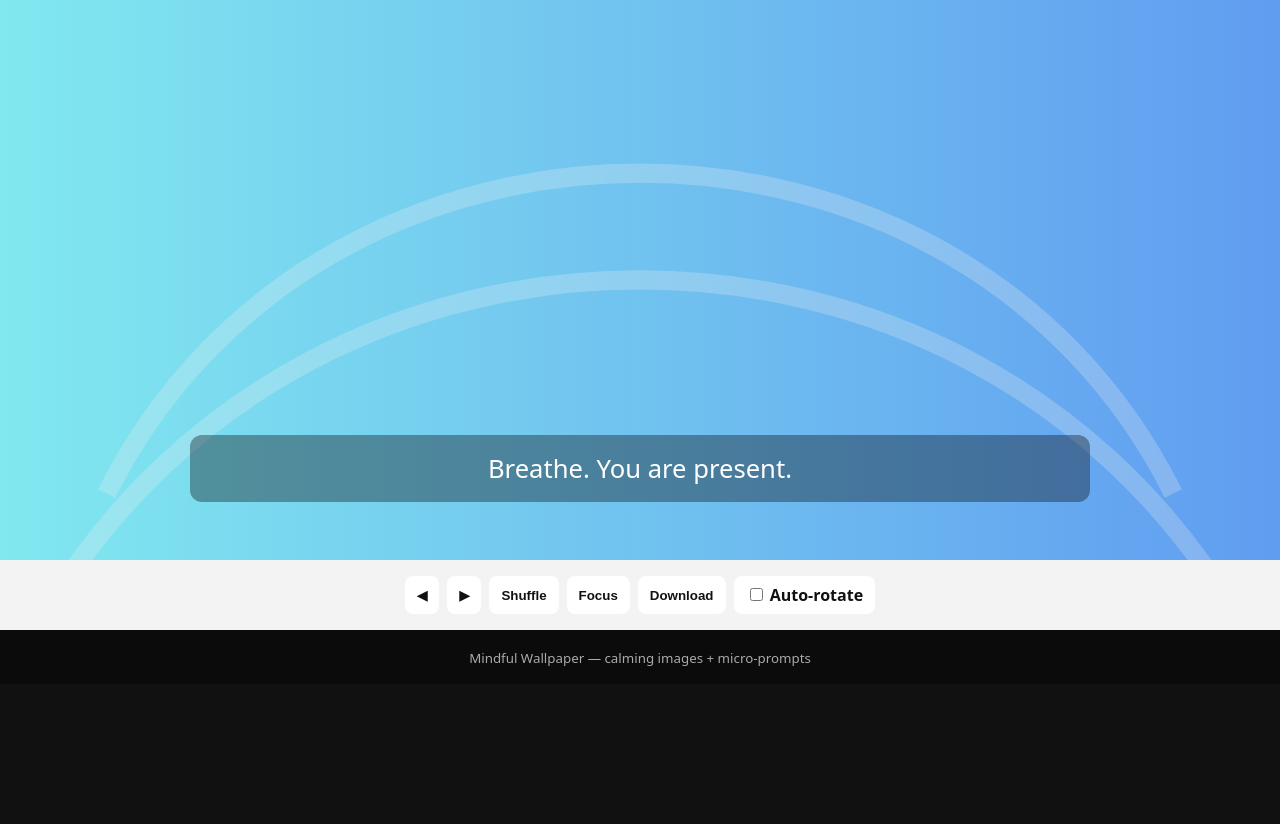
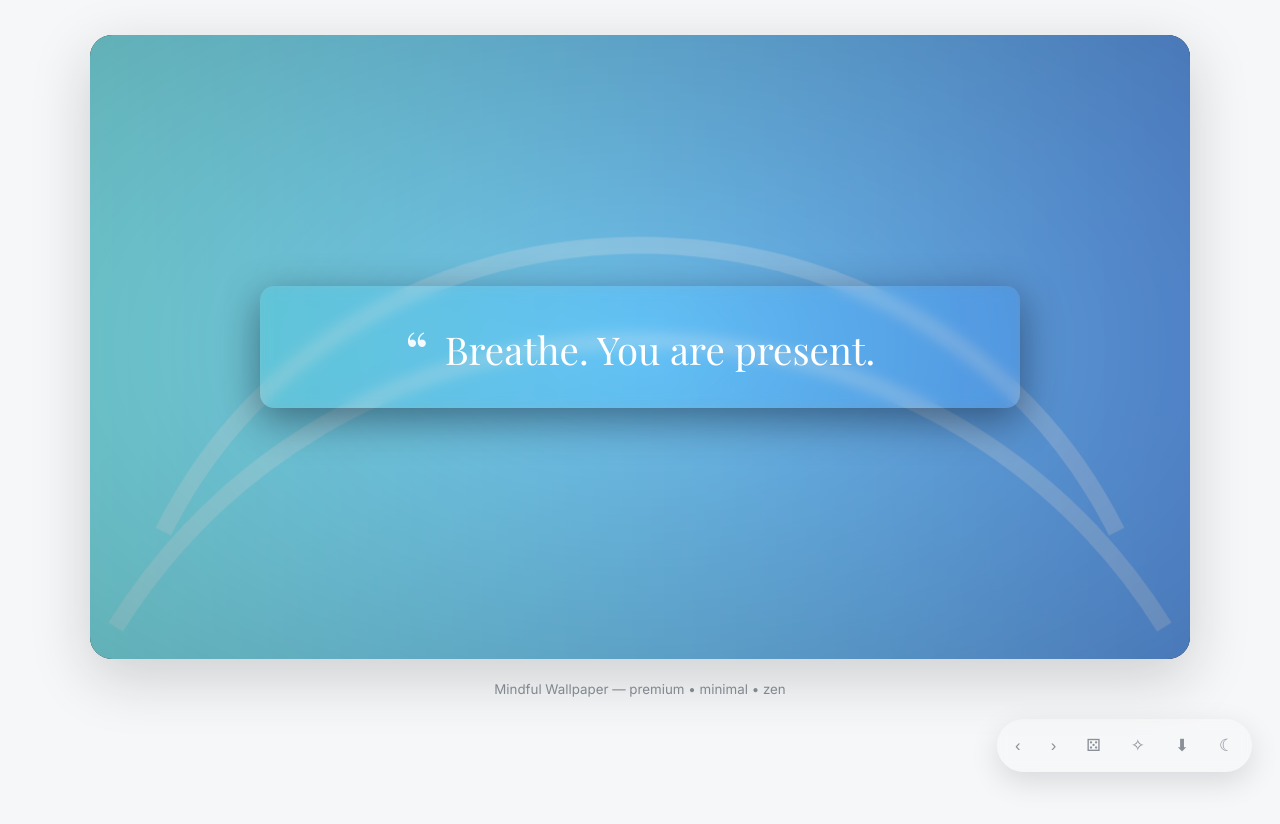
Before and after one commit to kimberlybruton-sys/mindful-wallpaper, a plain HTML site: page mindful-wallpaper/index.html in a window 1280 px wide. Before the commit the page ends 800 px from the top, so only its background shows below. Drawn offline with nearby package versions, Linux system fonts and the light colour scheme.

Commit message:
Premium Zen UI: layout, fonts, Ken Burns, crossfade, floating controls

```diff
--- a/mindful-wallpaper/index.html
+++ b/mindful-wallpaper/index.html
@@ -3,31 +3,42 @@
 <head>
   <meta charset="utf-8" />
   <meta name="viewport" content="width=device-width,initial-scale=1" />
-  <title>Mindful Wallpaper</title>
+  <title>Mindful Wallpaper — Premium Zen</title>
+  <!-- Fonts -->
+  <link rel="preconnect" href="https://fonts.googleapis.com">
+  <link rel="preconnect" href="https://fonts.gstatic.com" crossorigin>
+  <link href="https://fonts.googleapis.com/css2?family=Inter:wght@300;400;600&family=Playfair+Display:wght@400;700&display=swap" rel="stylesheet">
   <link rel="stylesheet" href="styles.css" />
 </head>
 <body>
   <main class="app" id="app">
-    <div class="wallpaper" id="wallpaper">
-      <img id="bgImage" src="images/1.svg" alt="Calming background image" />
+    <div class="wallpaper" id="wallpaper" aria-hidden="false">
+      <!-- Two layered images for smooth crossfade + gentle Ken Burns -->
+      <img id="bgA" class="bg active" src="images/1.svg" alt="Calming background image A" />
+      <img id="bgB" class="bg" src="images/2.svg" alt="Calming background image B" />
+
+      <div class="vignette" aria-hidden="true"></div>
+
       <div class="overlay" id="overlay">
-        <blockquote id="quote" class="quote" aria-live="polite"></blockquote>
+        <blockquote id="quote" class="quote" aria-live="polite">
+          <span class="mark">“</span>
+          <span id="quoteText"></span>
+        </blockquote>
       </div>
     </div>
 
-    <nav class="controls" aria-label="Wallpaper controls">
-      <button id="prevBtn" aria-label="Previous image">◀</button>
-      <button id="nextBtn" aria-label="Next image">▶</button>
-      <button id="shuffleBtn" aria-label="Shuffle images">Shuffle</button>
-      <button id="focusBtn" aria-pressed="false" aria-label="Toggle focus mode">Focus</button>
-      <button id="downloadBtn" aria-label="Download current image">Download</button>
-      <label class="auto-rotate">
-        <input id="autoToggle" type="checkbox" /> Auto-rotate
-      </label>
+    <!-- Floating minimal control bar -->
+    <nav class="controls floating" aria-label="Wallpaper controls">
+      <button id="prevBtn" class="icon" aria-label="Previous image">‹</button>
+      <button id="nextBtn" class="icon" aria-label="Next image">›</button>
+      <button id="shuffleBtn" class="icon" aria-label="Shuffle images">⚄</button>
+      <button id="focusBtn" class="icon" aria-pressed="false" aria-label="Toggle focus mode">✧</button>
+      <button id="downloadBtn" class="icon" aria-label="Download current image">⬇</button>
+      <button id="themeBtn" class="icon" aria-pressed="false" aria-label="Toggle light/dark theme">☾</button>
     </nav>
 
     <footer class="footer">
-      <small>Mindful Wallpaper — calming images + micro-prompts</small>
+      <small>Mindful Wallpaper — premium • minimal • zen</small>
     </footer>
   </main>
 
--- a/mindful-wallpaper/scripts.js
+++ b/mindful-wallpaper/scripts.js
@@ -1,5 +1,5 @@
-// Simple wallpaper + quotes logic
-const images = [
+// Premium Zen scripts: image crossfade, preload, minimal controls
+const imgs = [
   'images/1.svg',
   'images/2.svg',
   'images/3.svg'
@@ -14,79 +14,112 @@ const quotes = [
 ];
 
 let index = 0;
-let autoTimer = null;
-const intervalMs = 6000;
+let bgA = document.getElementById('bgA');
+let bgB = document.getElementById('bgB');
+let showingA = true;
+let quoteEl = document.getElementById('quoteText');
 
-const bgImage = document.getElementById('bgImage');
-const quoteEl = document.getElementById('quote');
+// Controls
 const prevBtn = document.getElementById('prevBtn');
 const nextBtn = document.getElementById('nextBtn');
 const shuffleBtn = document.getElementById('shuffleBtn');
 const focusBtn = document.getElementById('focusBtn');
 const downloadBtn = document.getElementById('downloadBtn');
-const autoToggle = document.getElementById('autoToggle');
+const themeBtn = document.getElementById('themeBtn');
 
-function show(i){
-  index = (i + images.length) % images.length;
-  bgImage.style.opacity = 0;
-  // small timeout for transition
-  setTimeout(()=> {
-    bgImage.src = images[index];
-    bgImage.alt = `Background ${index+1}`;
-    quoteEl.textContent = quotes[index % quotes.length];
-    bgImage.onload = ()=> bgImage.style.opacity = 1;
-  }, 200);
+const intervalMs = 7000;
+let autoTimer = null;
+
+function setQuote(i){ quoteEl.textContent = quotes[i % quotes.length]; }
+
+function preload(src){ const p = new Image(); p.src = src; }
+
+function crossfadeTo(i){
+  index = (i + imgs.length) % imgs.length;
+  const nextSrc = imgs[index];
+  // preload
+  preload(nextSrc);
+
+  const showImg = showingA ? bgB : bgA;
+  const hideImg = showingA ? bgA : bgB;
+
+  showImg.src = nextSrc;
+  // force a reflow so transition happens reliably
+  void showImg.offsetWidth;
+
+  showImg.classList.add('active');
+  hideImg.classList.remove('active');
+
+  showingA = !showingA;
+  setQuote(index);
 }
 
-function next(){ show(index+1); }
-function prev(){ show(index-1); }
+function next(){ crossfadeTo(index+1); }
+function prev(){ crossfadeTo(index-1); }
 
 function shuffle(){
-  // simple Fisher-Yates shuffle of images array
-  for (let i = images.length - 1; i > 0; i--) {
+  for (let i = imgs.length - 1; i > 0; i--) {
     const j = Math.floor(Math.random() * (i + 1));
-    [images[i], images[j]] = [images[j], images[i]];
+    [imgs[i], imgs[j]] = [imgs[j], imgs[i]];
   }
-  show(0);
+  crossfadeTo(0);
 }
 
 function toggleFocus(){
-  const isOn = focusBtn.getAttribute('aria-pressed') === 'true';
-  focusBtn.setAttribute('aria-pressed', String(!isOn));
-  document.getElementById('overlay').classList.toggle('hidden');
+  const overlay = document.getElementById('overlay');
+  const pressed = focusBtn.getAttribute('aria-pressed') === 'true';
+  focusBtn.setAttribute('aria-pressed', String(!pressed));
+  overlay.style.display = (!pressed) ? 'none' : 'flex';
 }
 
-function startAuto(){
-  stopAuto();
-  autoTimer = setInterval(next, intervalMs);
+function startAuto(){ stopAuto(); autoTimer = setInterval(next, intervalMs); }
+function stopAuto(){ if(autoTimer){ clearInterval(autoTimer); autoTimer = null; } }
+
+// Download
+downloadBtn.addEventListener('click', ()=>{
+  const link = document.createElement('a');
+  const src = imgs[index];
+  link.href = src;
+  link.download = `wallpaper-${index+1}`;
+  document.body.appendChild(link);
+  link.click();
+  link.remove();
+});
+
+// Theme toggle (keeps previous behavior)
+if (themeBtn){
+  const saved = localStorage.getItem('mw_theme');
+  if (saved) document.documentElement.setAttribute('data-theme', saved);
+  themeBtn.addEventListener('click', ()=>{
+    const cur = document.documentElement.getAttribute('data-theme') === 'light' ? 'light' : 'dark';
+    const next = cur === 'light' ? 'dark' : 'light';
+    document.documentElement.setAttribute('data-theme', next);
+    localStorage.setItem('mw_theme', next);
+    themeBtn.setAttribute('aria-pressed', String(next === 'light'));
+    themeBtn.textContent = next === 'light' ? '☀️' : '☾';
+  });
 }
 
-function stopAuto(){ if(autoTimer) { clearInterval(autoTimer); autoTimer = null; } }
-
-autoToggle.addEventListener('change',(e)=>{
-  if(e.target.checked) startAuto(); else stopAuto();
+// Keyboard
+document.addEventListener('keydown',(e)=>{
+  if (e.key === 'ArrowRight') next();
+  if (e.key === 'ArrowLeft') prev();
+  if (e.key.toLowerCase() === 'f') toggleFocus();
 });
 
+// Attach click handlers
 nextBtn.addEventListener('click', next);
 prevBtn.addEventListener('click', prev);
 shuffleBtn.addEventListener('click', shuffle);
 focusBtn.addEventListener('click', toggleFocus);
 
-downloadBtn.addEventListener('click', ()=>{
-  const a = document.createElement('a');
-  a.href = images[index];
-  a.download = `wallpaper-${index+1}.svg`;
-  document.body.appendChild(a);
-  a.click();
-  a.remove();
-});
-
-// keyboard shortcuts: left/right/f
-document.addEventListener('keydown', (e)=>{
-  if(e.key === 'ArrowRight') next();
-  if(e.key === 'ArrowLeft') prev();
-  if(e.key.toLowerCase() === 'f') toggleFocus();
-});
-
 // initialize
-show(0);
+// ensure bg elements exist
+if (!bgA || !bgB){ bgA = document.getElementById('bgA'); bgB = document.getElementById('bgB'); }
+// start with current index
+setQuote(0);
+preload(imgs[1 % imgs.length]);
+// ensure initial active classes
+bgA.classList.add('active');
+// start automatic rotation
+startAuto();
--- a/mindful-wallpaper/styles.css
+++ b/mindful-wallpaper/styles.css
@@ -1,74 +1,117 @@
+/* Premium / Minimal / Zen styles */
 :root{
-  --control-bg: rgba(255,255,255,0.95);
-  --overlay-bg: linear-gradient(to bottom, rgba(0,0,0,0.35), rgba(0,0,0,0.45));
-  --accent: #3b82f6;
-  --font-sans: system-ui, -apple-system, "Segoe UI", Roboto, "Helvetica Neue", Arial;
+  --bg:#f6f7f8;
+  --panel: rgba(255,255,255,0.6);
+  --accent:#7aa7ff;
+  --muted:#8b8f97;
+  --quote-bg: rgba(10,14,18,0.28);
+  --radius:18px;
+  --glass: rgba(255,255,255,0.06);
+  --font-sans: 'Inter', system-ui, -apple-system, "Segoe UI", Roboto, Arial;
+  --font-serif: 'Playfair Display', Georgia, serif;
 }
 
 *{box-sizing:border-box}
-html,body,#app{height:100%;margin:0;font-family:var(--font-sans);background:#111;color:#fff}
+html,body,#app{height:100%;margin:0;font-family:var(--font-sans);background:var(--bg);color:#0b1220}
 
 .wallpaper{
   position:relative;
-  height:70vh;
+  height:78vh;
   display:flex;
   align-items:center;
   justify-content:center;
   overflow:hidden;
   background:#000;
+  border-radius:22px;
+  margin:2.2rem auto 1.2rem;
+  max-width:1100px;
+  box-shadow: 0 18px 60px rgba(12,20,30,0.18);
 }
 
-.wallpaper img{
+/* layered background images */
+.bg{
+  position:absolute;
+  inset:0;
   width:100%;
   height:100%;
   object-fit:cover;
-  display:block;
-  filter:brightness(0.94);
-  transition:opacity 400ms ease;
+  opacity:0;
+  transform: scale(1) translateY(0);
+  transition: opacity 900ms ease, transform 18s ease;
+  will-change: opacity, transform;
+}
+.bg.active{ opacity:1; }
+
+/* gentle Ken Burns (slow scale/translate) - disabled when prefers-reduced-motion */
+@media (prefers-reduced-motion: no-preference){
+  .bg.active{ transform: scale(1.04) translateY(-6px); }
 }
 
-.overlay{
-  position:absolute;
-  inset:0;
-  display:flex;
-  align-items:flex-end;
-  justify-content:center;
-  padding:2rem;
-  background:transparent;
-  pointer-events:none;
+.vignette{ position:absolute; inset:0; pointer-events:none; background:radial-gradient(ellipse at center, rgba(0,0,0,0.08), rgba(0,0,0,0.28)); }
+
+.overlay{ position:absolute; inset:0; display:flex; align-items:center; justify-content:center; pointer-events:none; padding:3.2rem; }
+
+.quote{
+  max-width:760px;
+  width:100%;
+  color:#fff;
+  font-family:var(--font-serif);
+  font-size:clamp(1.6rem, 3.2vw, 2.4rem);
+  text-align:center;
+  background: linear-gradient(180deg, rgba(255,255,255,0.02), rgba(255,255,255,0.02));
+  padding:2.2rem 2.4rem;
+  border-radius:14px;
+  pointer-events:auto;
+  backdrop-filter: blur(6px) saturate(120%);
+  box-shadow: 0 12px 40px rgba(2,6,23,0.45);
+  line-height:1.18;
+  position:relative;
 }
 
-.quote{
-  max-width:900px;
-  width:100%;
-  color:#fff;
-  font-size:clamp(1rem, 2.5vw, 1.6rem);
-  text-align:center;
-  background:rgba(0,0,0,0.35);
-  padding:1rem 1.25rem;
-  border-radius:12px;
+.quote .mark{ display:inline-block; font-size:3.6rem; line-height:0.8; margin-right:0.4rem; color:rgba(255,255,255,0.92); vertical-align:middle; font-family:var(--font-serif); }
+
+.quote #quoteText{ display:inline-block; vertical-align:middle; font-weight:500; }
+
+/* Floating minimal controls */
+.controls.floating{
+  position: absolute;
+  right:28px;
+  bottom:28px;
+  display:flex;
+  gap:10px;
+  background: rgba(255,255,255,0.06);
+  padding:8px;
+  border-radius:999px;
+  backdrop-filter: blur(6px);
+  box-shadow: 0 10px 30px rgba(2,6,23,0.12);
   pointer-events:auto;
 }
 
-.controls{
-  display:flex;
-  gap:.5rem;
-  padding:1rem;
-  justify-content:center;
-  flex-wrap:wrap;
-  background:var(--control-bg);
+.controls .icon{
+  background:transparent;
+  border:0;
+  padding:8px 10px;
+  color:var(--muted);
+  font-size:1.05rem;
+  border-radius:999px;
+  cursor:pointer;
+  transition: transform 160ms ease, color 160ms ease, background 160ms ease;
+}
+.controls .icon:hover{ transform: translateY(-4px); color:var(--accent); background:rgba(255,255,255,0.04); }
+.controls .icon:focus{ outline:2px solid rgba(122,167,255,0.22); outline-offset:3px; }
+
+.footer{ text-align:center; color:var(--muted); margin-bottom:2rem; }
+
+/* responsive */
+@media (max-width:720px){
+  .wallpaper{ height:64vh; margin:1.4rem 1rem; }
+  .quote{ font-size:1.1rem; padding:1.2rem 1.4rem; }
+  .controls.floating{ right:18px; bottom:18px; gap:8px; }
 }
 
-.controls button, .controls label{
-  border:0;
-  padding:.5rem .75rem;
-  border-radius:8px;
-  background:#fff;
-  color:#111;
-  cursor:pointer;
-  font-weight:600;
+/* reduced motion: simplify transitions */
+@media (prefers-reduced-motion: reduce){
+  .bg{ transition:none !important; transform:none !important; }
+  .bg.active{ transform:none !important; }
+  .controls .icon:hover{ transform:none; }
 }
-
-.controls button:focus{outline:3px solid var(--accent)}
-.footer{padding:1rem;text-align:center;color:#aaa;background:#0b0b0b}
-.hidden { display:none !important; }
```
